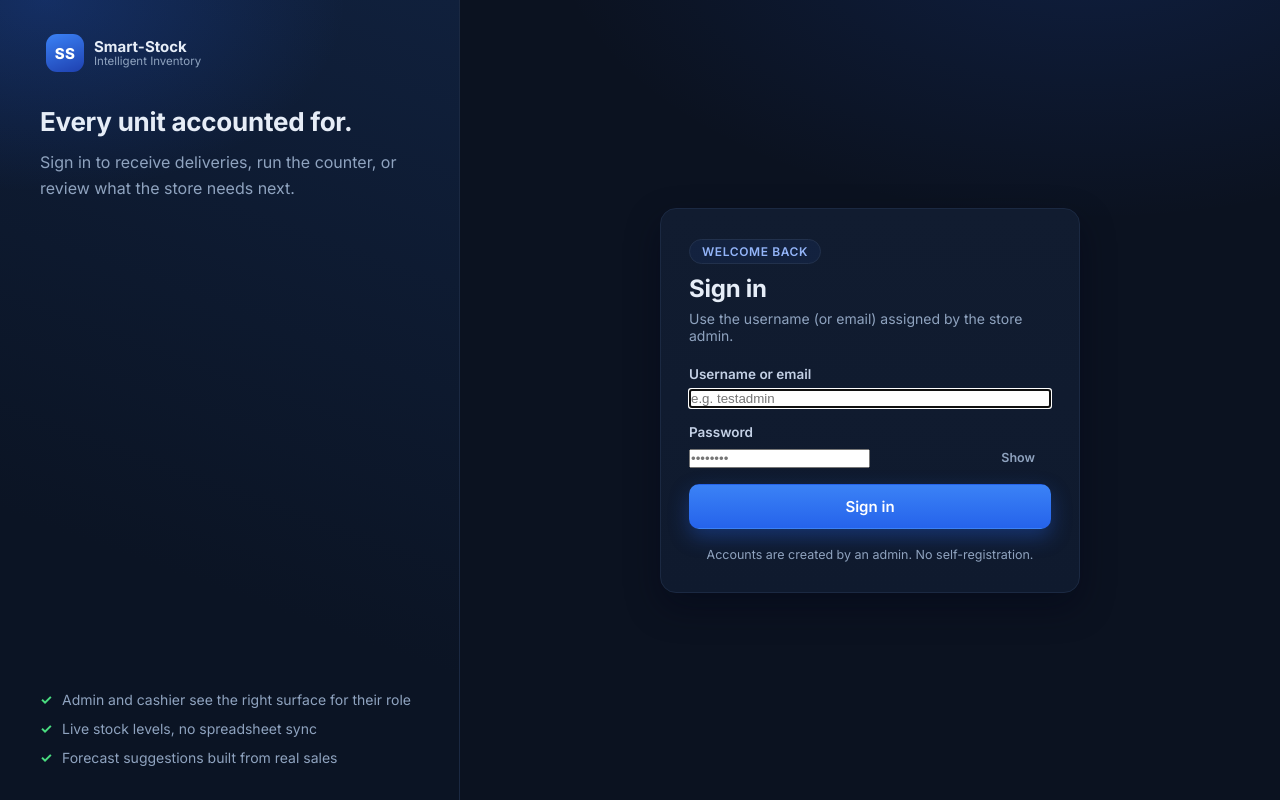
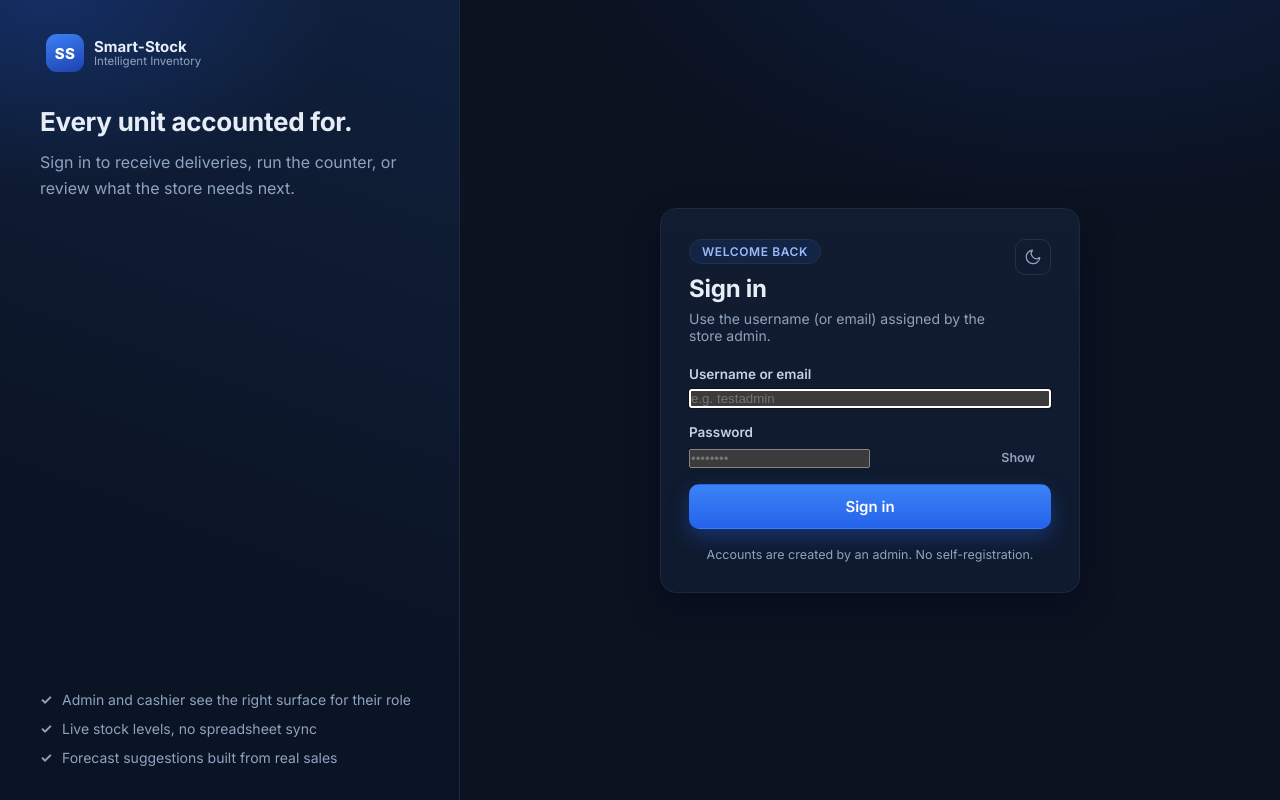
Before and after one commit to jerowm098/Smart-Stock, a React (Vite) app in the folder frontend/: page /login in a window 1280 px wide. Built offline with nearby package versions, Linux system fonts and the light colour scheme; no server answers.

Commit message:
Add global theme system: dark (default) + light theme with global toggle button

```diff
--- /dev/null
+++ b/frontend/src/components/ThemeToggle.jsx
@@ -0,0 +1,33 @@
+import { useTheme } from '../theme/ThemeContext.jsx';
+
+/**
+ * Global light/dark switch. Ginagamit ito sa lahat ng surfaces:
+ * AppLayout topbar, public Home nav, at Login card.
+ */
+export default function ThemeToggle() {
+    const { theme, toggleTheme } = useTheme();
+    const isDark = theme === 'dark';
+
+    return (
+        <button
+            type="button"
+            className="theme-toggle"
+            onClick={toggleTheme}
+            aria-label={isDark ? 'Switch to light theme' : 'Switch to dark theme'}
+            title={isDark ? 'Light theme' : 'Dark theme'}
+        >
+            {isDark ? (
+                // Moon: nasa dark theme ka, pindutin para mag-light
+                <svg viewBox="0 0 24 24" fill="none" stroke="currentColor" strokeWidth="1.7" strokeLinecap="round" strokeLinejoin="round" aria-hidden="true">
+                    <path d="M21 12.79A9 9 0 1111.21 3 7 7 0 0021 12.79z" />
+                </svg>
+            ) : (
+                // Sun: nasa light theme ka, pindutin para mag-dark
+                <svg viewBox="0 0 24 24" fill="none" stroke="currentColor" strokeWidth="1.7" strokeLinecap="round" strokeLinejoin="round" aria-hidden="true">
+                    <circle cx="12" cy="12" r="4" />
+                    <path d="M12 2v2m0 16v2M4.93 4.93l1.41 1.41m11.32 11.32l1.41 1.41M2 12h2m16 0h2M4.93 19.07l1.41-1.41M17.66 6.34l1.41-1.41" />
+                </svg>
+            )}
+        </button>
+    );
+}
--- a/frontend/src/layouts/AppLayout.jsx
+++ b/frontend/src/layouts/AppLayout.jsx
@@ -1,5 +1,6 @@
 import { useEffect, useState } from 'react';
 import { NavLink, Outlet, useLocation, useNavigate } from 'react-router-dom';
+import ThemeToggle from '../components/ThemeToggle.jsx';
 import { useAuth } from '../auth/AuthContext.jsx';
 
 const ADMIN_NAV = [
@@ -106,6 +107,7 @@ export default function AppLayout() {
                     <span className="topbar-meta">
                         {user?.role === 'admin' ? 'All store data' : 'Checkout counter'}
                     </span>
+                    <ThemeToggle />
                 </header>
 
                 <main className="content">
--- a/frontend/src/main.jsx
+++ b/frontend/src/main.jsx
@@ -3,14 +3,17 @@ import { createRoot } from 'react-dom/client';
 import { BrowserRouter } from 'react-router-dom';
 import App from './App.jsx';
 import { AuthProvider } from './auth/AuthContext.jsx';
+import { ThemeProvider } from './theme/ThemeContext.jsx';
 import './styles/app.css';
 
 createRoot(document.getElementById('root')).render(
     <StrictMode>
-        <BrowserRouter>
-            <AuthProvider>
-                <App />
-            </AuthProvider>
-        </BrowserRouter>
+        <ThemeProvider>
+            <BrowserRouter>
+                <AuthProvider>
+                    <App />
+                </AuthProvider>
+            </BrowserRouter>
+        </ThemeProvider>
     </StrictMode>,
 );
--- a/frontend/src/pages/Home.jsx
+++ b/frontend/src/pages/Home.jsx
@@ -1,4 +1,5 @@
 import { Link } from 'react-router-dom';
+import ThemeToggle from '../components/ThemeToggle.jsx';
 import { homeFor } from '../lib/api.js';
 import { useAuth } from '../auth/AuthContext.jsx';
 
@@ -43,6 +44,8 @@ export default function Home() {
                     <a href="#features">Features</a>
                     <a href="#how">How it works</a>
                 </nav>
+
+                <ThemeToggle />
 
                 {!loading && (
                     <Link to={primaryTo} className="btn btn-primary">
--- a/frontend/src/pages/Login.jsx
+++ b/frontend/src/pages/Login.jsx
@@ -1,5 +1,6 @@
 import { useState } from 'react';
 import { Link, Navigate, useNavigate } from 'react-router-dom';
+import ThemeToggle from '../components/ThemeToggle.jsx';
 import { homeFor } from '../lib/api.js';
 import { useAuth } from '../auth/AuthContext.jsx';
 
@@ -63,11 +64,14 @@ export default function Login() {
 
             <main className="auth-main">
                 <div className="auth-card">
-                    <header>
-                        <span className="eyebrow">Welcome back</span>
-                        <h1>Sign in</h1>
-                        <p>Use the username (or email) assigned by the store admin.</p>
-                    </header>
+                    <div className="auth-card-head">
+                        <header>
+                            <span className="eyebrow">Welcome back</span>
+                            <h1>Sign in</h1>
+                            <p>Use the username (or email) assigned by the store admin.</p>
+                        </header>
+                        <ThemeToggle />
+                    </div>
 
                     <form onSubmit={handleSubmit} className="form" noValidate>
                         <label className="field">
--- a/frontend/src/styles/app.css
+++ b/frontend/src/styles/app.css
@@ -1,8 +1,15 @@
 /* ==========================================================================
    Smart-Stock SPA — global styles
+   Theme system: dark (default) + light. Ang lahat ng kulay ay dadaan sa
+   CSS variables sa :root, at ang [data-theme='light'] block lang ang
+   nag-o-override. Ang ThemeContext + ThemeToggle ang humahawak ng switch.
    ========================================================================== */
 
-:root {
+:root,
+[data-theme='dark'] {
+    color-scheme: dark;
+
+    /* base palette */
     --bg: #0b1220;
     --bg-soft: #0f1a2e;
     --surface: #111c30;
@@ -11,16 +18,103 @@
     --border-soft: #1b2942;
     --text: #e6edf7;
     --muted: #8fa3bf;
+
+    /* brand + status */
     --primary: #2563eb;
     --primary-2: #3b82f6;
+    --on-primary: #ffffff;
     --success: #22c55e;
     --warning: #f59e0b;
     --danger: #ef4444;
+
+    /* semantic (theme-aware) */
+    --input-bg: #0f1a2e;
+    --placeholder: #5c7192;
+    --label: #c4d1e6;
+    --primary-soft-bg: rgba(37, 99, 235, 0.12);
+    --primary-soft-border: rgba(37, 99, 235, 0.3);
+    --primary-soft-text: #9db9f8;
+    --active-nav-text: --active-nav-text;
+    --panel-blur: rgba(10, 16, 28, 0.72);
+    --nav-blur: linear-gradient(180deg, rgba(11, 18, 32, 0.92), rgba(11, 18, 32, 0.6));
+    --aside-bg: radial-gradient(500px 320px at 10% 0%, rgba(37, 99, 235, 0.25), transparent 60%),
+        linear-gradient(200deg, #10203c, #0b1424 70%);
+    --inset-bg: rgba(11, 18, 32, 0.45);
+    --row-hover: rgba(22, 35, 58, 0.5);
+    --backdrop: rgba(2, 6, 23, 0.66);
+    --glow-a: rgba(37, 99, 235, 0.16);
+    --glow-b: rgba(34, 197, 94, 0.08);
+    --glow-hero: rgba(37, 99, 235, 0.28);
+
+    /* status text sa tinted backgrounds */
+    --success-text: --success-text);
+    --warn-text: --warn-text);
+    --danger-text: --danger-text);
+    --notice-text: --notice-text);
+    --error-text: --error-text);
+    --success-text-strong: --success-text-strong);
+
+    /* elevation */
+    --shadow: 0 14px 34px rgba(2, 6, 23, 0.4);
+    --shadow-lg: 0 24px 60px rgba(2, 6, 23, 0.55);
+    --shadow-primary: 0 8px 20px rgba(37, 99, 235, 0.35);
+    --focus-ring: rgba(37, 99, 235, 0.25);
+
     --radius: 12px;
     --radius-sm: 8px;
-    --shadow: 0 14px 34px rgba(2, 6, 23, 0.4);
     --sidebar-w: 250px;
     --topbar-h: 62px;
+}
+
+/* ------------------------------------------------------------------
+   LIGHT THEME — override ng tokens lang, walang component changes
+   ------------------------------------------------------------------ */
+[data-theme='light'] {
+    color-scheme: light;
+
+    --bg: #eef2f7;
+    --bg-soft: #f6f8fb;
+    --surface: #ffffff;
+    --surface-2: #e8eef6;
+    --border: #d4dce8;
+    --border-soft: #e2e8f0;
+    --text: #17233b;
+    --muted: #5b6b84;
+
+    --on-primary: #ffffff;
+    --success: #16a34a;
+    --warning: #d97706;
+    --danger: #dc2626;
+
+    --input-bg: #ffffff;
+    --placeholder: #93a3ba;
+    --label: #33415c;
+    --primary-soft-bg: rgba(37, 99, 235, 0.08);
+    --primary-soft-border: rgba(37, 99, 235, 0.25);
+    --primary-soft-text: #1d4ed8;
+    --active-nav-text: #1e40af;
+    --panel-blur: rgba(255, 255, 255, 0.85);
+    --nav-blur: linear-gradient(180deg, rgba(255, 255, 255, 0.94), rgba(255, 255, 255, 0.7));
+    --aside-bg: radial-gradient(500px 320px at 10% 0%, rgba(37, 99, 235, 0.12), transparent 60%),
+        linear-gradient(200deg, #ffffff, #dbe6f7 70%);
+    --inset-bg: rgba(15, 26, 46, 0.045);
+    --row-hover: rgba(37, 99, 235, 0.06);
+    --backdrop: rgba(15, 23, 42, 0.4);
+    --glow-a: rgba(37, 99, 235, 0.08);
+    --glow-b: rgba(34, 197, 94, 0.06);
+    --glow-hero: rgba(37, 99, 235, 0.14);
+
+    --success-text: #15803d;
+    --warn-text: #b45309;
+    --danger-text: #b91c1c;
+    --notice-text: #92400e;
+    --error-text: #b91c1c;
+    --success-text-strong: #166534;
+
+    --shadow: 0 10px 26px rgba(15, 23, 42, 0.1);
+    --shadow-lg: 0 20px 50px rgba(15, 23, 42, 0.16);
+    --shadow-primary: 0 8px 20px rgba(37, 99, 235, 0.25);
+    --focus-ring: rgba(37, 99, 235, 0.18);
 }
 
 * {
@@ -38,8 +132,8 @@ body,
 body {
     font-family: 'Inter', system-ui, -apple-system, 'Segoe UI', sans-serif;
     background:
-        radial-gradient(900px 500px at 85% -10%, rgba(37, 99, 235, 0.16), transparent 60%),
-        radial-gradient(700px 420px at -10% 30%, rgba(34, 197, 94, 0.08), transparent 60%),
+        radial-gradient(900px 500px at 85% -10%, var(--glow-a), transparent 60%),
+        radial-gradient(700px 420px at -10% 30%, var(--glow-b), transparent 60%),
         var(--bg);
     color: var(--text);
     -webkit-font-smoothing: antialiased;
@@ -77,8 +171,8 @@ h1, h2, h3, h4 {
     color: var(--primary-2);
 }
 
-.text-warn { color: var(--warning); }
-.text-danger { color: var(--danger); }
+.text-warn { color: var(--warn-text); }
+.text-danger { color: var(--danger-text); }
 
 /* --------------------------------------------------------------------------
    Buttons, inputs, pills
@@ -102,8 +196,8 @@ h1, h2, h3, h4 {
 
 .btn-primary {
     background: linear-gradient(180deg, var(--primary-2), var(--primary));
-    color: #fff;
-    box-shadow: 0 8px 20px rgba(37, 99, 235, 0.35);
+    color: var(--on-primary);
+    box-shadow: var(--shadow-primary);
 }
 
 .btn-primary:hover { filter: brightness(1.08); }
@@ -124,7 +218,7 @@ h1, h2, h3, h4 {
     padding: 10px 12px;
     border-radius: 10px;
     border: 1px solid var(--border);
-    background: var(--bg-soft);
+    background: var(--input-bg);
     color: var(--text);
     font: inherit;
     outline: none;
@@ -133,10 +227,10 @@ h1, h2, h3, h4 {
 
 .input:focus {
     border-color: var(--primary);
-    box-shadow: 0 0 0 3px rgba(37, 99, 235, 0.25);
+    box-shadow: 0 0 0 3px var(--focus-ring);
 }
 
-.input::placeholder { color: #5c7192; }
+.input::placeholder { color: var(--placeholder); }
 
 .pill {
     display: inline-flex;
@@ -149,9 +243,9 @@ h1, h2, h3, h4 {
     white-space: nowrap;
 }
 
-.pill-ok { background: rgba(34, 197, 94, 0.14); color: #4ade80; }
-.pill-warn { background: rgba(245, 158, 11, 0.14); color: #fbbf24; }
-.pill-danger { background: rgba(239, 68, 68, 0.16); color: #f87171; }
+.pill-ok { background: rgba(34, 197, 94, 0.14); color: var(--success-text); }
+.pill-warn { background: rgba(245, 158, 11, 0.14); color: var(--warn-text); }
+.pill-danger { background: rgba(239, 68, 68, 0.16); color: var(--danger-text); }
 .pill-neutral { background: rgba(143, 163, 191, 0.14); color: var(--muted); }
 
 .tag {
@@ -193,7 +287,7 @@ h1, h2, h3, h4 {
     position: sticky;
     top: 0;
     z-index: 5;
-    background: linear-gradient(180deg, rgba(11, 18, 32, 0.92), rgba(11, 18, 32, 0.6));
+    background: var(--nav-blur);
     backdrop-filter: blur(8px);
 }
 
@@ -210,7 +304,7 @@ h1, h2, h3, h4 {
     height: 38px;
     border-radius: 11px;
     background: linear-gradient(160deg, var(--primary-2), #1e40af);
-    color: #fff;
+    color: var(--on-primary);
     font-weight: 800;
     font-size: 15px;
     letter-spacing: 0.02em;
@@ -237,7 +331,7 @@ h1, h2, h3, h4 {
     position: absolute;
     inset: -40% -20% auto -20%;
     height: 420px;
-    background: radial-gradient(closest-side, rgba(37, 99, 235, 0.28), transparent);
+    background: radial-gradient(closest-side, var(--glow-hero), transparent);
     filter: blur(10px);
     pointer-events: none;
 }
@@ -247,8 +341,8 @@ h1, h2, h3, h4 {
     padding: 4px 12px;
     border: 1px solid var(--border);
     border-radius: 999px;
-    background: rgba(37, 99, 235, 0.08);
-    color: #93b4f8;
+    background: var(--primary-soft-bg);
+    color: var(--primary-soft-text);
     font-size: 12px;
     font-weight: 600;
     letter-spacing: 0.05em;
@@ -350,8 +444,8 @@ h1, h2, h3, h4 {
     width: 34px;
     height: 34px;
     border-radius: 10px;
-    background: rgba(37, 99, 235, 0.14);
-    color: #93b4f8;
+    background: var(--primary-soft-bg);
+    color: var(--primary-soft-text);
     font-weight: 700;
     font-size: 13px;
     margin-bottom: 12px;
@@ -386,9 +480,7 @@ h1, h2, h3, h4 {
     flex-direction: column;
     gap: 34px;
     padding: 34px 40px;
-    background:
-        radial-gradient(500px 320px at 10% 0%, rgba(37, 99, 235, 0.25), transparent 60%),
-        linear-gradient(200deg, #10203c, #0b1424 70%);
+    background: var(--aside-bg);
     border-right: 1px solid var(--border-soft);
 }
 
@@ -411,7 +503,7 @@ h1, h2, h3, h4 {
     content: '✓';
     position: absolute;
     left: 0;
-    color: #4ade80;
+    color: var(--success-text);
     font-weight: 700;
 }
 
@@ -434,10 +526,20 @@ h1, h2, h3, h4 {
 .auth-card h1 { font-size: 24px; margin: 10px 0 6px; }
 .auth-card header p { color: var(--muted); font-size: 14px; }
 
+.auth-card-head {
+    display: flex;
+    align-items: flex-start;
+    justify-content: space-between;
+    gap: 12px;
+    margin-bottom: 22px;
+}
+
+.auth-card-head header { margin-bottom: 0; }
+
 .form { display: flex; flex-direction: column; gap: 16px; }
 
 .field { display: flex; flex-direction: column; gap: 7px; }
-.field > span { font-size: 13.5px; font-weight: 600; color: #c4d1e6; }
+.field > span { font-size: 13.5px; font-weight: 600; color: var(--label); }
 
 .input-with-action { position: relative; }
 
@@ -460,7 +562,7 @@ h1, h2, h3, h4 {
 .form-error {
     background: rgba(239, 68, 68, 0.12);
     border: 1px solid rgba(239, 68, 68, 0.35);
-    color: #fca5a5;
+    color: var(--error-text);
     padding: 10px 12px;
     border-radius: 10px;
     font-size: 13.5px;
@@ -486,7 +588,7 @@ h1, h2, h3, h4 {
     flex-direction: column;
     gap: 18px;
     padding: 20px 14px;
-    background: rgba(10, 16, 28, 0.75);
+    background: var(--panel-blur);
     border-right: 1px solid var(--border-soft);
     position: fixed;
     inset: 0 auto 0 0;
@@ -499,9 +601,9 @@ h1, h2, h3, h4 {
     margin: 0 6px;
     padding: 5px 10px;
     border-radius: 8px;
-    background: rgba(37, 99, 235, 0.12);
-    border: 1px solid rgba(37, 99, 235, 0.3);
-    color: #9db9f8;
+    background: var(--primary-soft-bg);
+    border: 1px solid var(--primary-soft-border);
+    color: var(--primary-soft-text);
     font-size: 11.5px;
     font-weight: 700;
     text-transform: uppercase;
@@ -533,7 +635,7 @@ h1, h2, h3, h4 {
 
 .nav-link.is-active {
     background: linear-gradient(90deg, rgba(37, 99, 235, 0.22), rgba(37, 99, 235, 0.06));
-    color: #cfe0ff;
+    color: var(--active-nav-text);
     box-shadow: inset 2px 0 0 var(--primary-2);
 }
 
@@ -556,7 +658,7 @@ h1, h2, h3, h4 {
     height: 34px;
     border-radius: 50%;
     background: linear-gradient(160deg, var(--primary-2), #1e40af);
-    color: #fff;
+    color: var(--on-primary);
     font-weight: 700;
     font-size: 14px;
 }
@@ -568,7 +670,7 @@ h1, h2, h3, h4 {
 .sidebar-backdrop {
     position: fixed;
     inset: 0;
-    background: rgba(2, 6, 23, 0.6);
+    background: var(--backdrop);
     z-index: 25;
 }
 
@@ -587,7 +689,7 @@ h1, h2, h3, h4 {
     gap: 14px;
     padding: 0 24px;
     border-bottom: 1px solid var(--border-soft);
-    background: rgba(10, 16, 28, 0.7);
+    background: var(--panel-blur);
     backdrop-filter: blur(8px);
     position: sticky;
     top: 0;
@@ -677,14 +779,14 @@ h1, h2, h3, h4 {
 }
 
 .table tbody tr:last-child td { border-bottom: 0; }
-.table tbody tr:hover { background: rgba(22, 35, 58, 0.5); }
+.table tbody tr:hover { background: var(--row-hover); }
 
 .text-right { text-align: right; }
 
 .notice {
     border: 1px dashed rgba(245, 158, 11, 0.5);
     background: rgba(245, 158, 11, 0.08);
-    color: #fcd34d;
+    color: var(--notice-text);
     border-radius: var(--radius-sm);
     padding: 11px 14px;
     font-size: 13.5px;
@@ -730,8 +832,8 @@ h1, h2, h3, h4 {
     width: 46px;
     height: 46px;
     border-radius: 12px;
-    background: rgba(37, 99, 235, 0.12);
-    color: #9db9f8;
+    background: var(--primary-soft-bg);
+    color: var(--primary-soft-text);
     font-size: 20px;
     margin-bottom: 4px;
 }
@@ -778,7 +880,7 @@ h1, h2, h3, h4 {
 .modal-overlay {
     position: fixed;
     inset: 0;
-    background: rgba(2, 6, 23, 0.66);
+    background: var(--backdrop);
     display: grid;
     place-items: center;
     padding: 20px;
@@ -798,7 +900,7 @@ h1, h2, h3, h4 {
     background: linear-gradient(180deg, var(--surface), var(--bg-soft));
     border: 1px solid var(--border);
     border-radius: 16px;
-    box-shadow: 0 24px 60px rgba(2, 6, 23, 0.55);
+    box-shadow: var(--shadow-lg);
     animation: modalPop 0.18s ease;
 }
 
@@ -831,6 +933,27 @@ h1, h2, h3, h4 {
 
 .icon-btn:hover { background: var(--surface-2); color: var(--text); }
 
+/* Theme toggle (global) — sun/moon switch */
+.theme-toggle {
+    display: inline-grid;
+    place-items: center;
+    width: 36px;
+    height: 36px;
+    border-radius: 10px;
+    border: 1px solid var(--border);
+    color: var(--muted);
+    background: transparent;
+    transition: background 0.15s ease, color 0.15s ease, border-color 0.15s ease;
+    flex-shrink: 0;
+}
+
+.theme-toggle:hover {
+    background: var(--surface-2);
+    color: var(--text);
+}
+
+.theme-toggle svg { width: 18px; height: 18px; }
+
 .modal-body { padding: 20px; }
 .modal-body .form { margin: 0; }
 
@@ -859,9 +982,9 @@ h1, h2, h3, h4 {
     line-height: 1.5;
 }
 
-.alert-success { background: rgba(34, 197, 94, 0.1); border: 1px solid rgba(34, 197, 94, 0.35); color: #86efac; }
-.alert-error { background: rgba(239, 68, 68, 0.1); border: 1px solid rgba(239, 68, 68, 0.4); color: #fca5a5; }
-.alert-info { background: rgba(37, 99, 235, 0.1); border: 1px solid rgba(37, 99, 235, 0.35); color: #93c5fd; }
+.alert-success { background: rgba(34, 197, 94, 0.1); border: 1px solid rgba(34, 197, 94, 0.35); color: var(--success-text-strong); }
+.alert-error { background: rgba(239, 68, 68, 0.1); border: 1px solid rgba(239, 68, 68, 0.4); color: var(--error-text); }
+.alert-info { background: rgba(37, 99, 235, 0.1); border: 1px solid rgba(37, 99, 235, 0.35); color: var(--primary-soft-text); }
 
 .alert-close { color: inherit; opacity: 0.7; font-size: 12px; }
 .alert-close:hover { opacity: 1; }
@@ -898,7 +1021,7 @@ h1, h2, h3, h4 {
 
 .mode-tab.is-active {
     background: linear-gradient(180deg, var(--primary-2), var(--primary));
-    color: #fff;
+    color: var(--on-primary);
 }
 
 .filter-grid {
@@ -948,19 +1071,19 @@ h1, h2, h3, h4 {
 
 .btn-sm { padding: 5px 10px; font-size: 12.5px; border-radius: 8px; }
 
-.btn-danger-text { color: #f87171; }
+.btn-danger-text { color: var(--danger-text); }
 .btn-danger-text:hover { border-color: rgba(239, 68, 68, 0.5); }
 
 .row-clickable { cursor: pointer; }
-.row-clickable:hover { background: rgba(22, 35, 58, 0.5); }
+.row-clickable:hover { background: var(--row-hover); }
 
-.details-row > td { background: rgba(11, 18, 32, 0.5); padding: 0; }
+.details-row > td { background: var(--inset-bg); padding: 0; }
 
 .details-inner { padding: 14px 18px; }
 .details-meta { font-size: 12.5px; margin-bottom: 10px; }
 
 .table-plain { border: 1px solid var(--border-soft); border-radius: 10px; overflow: hidden; }
-.table-plain th { background: rgba(22, 35, 58, 0.6); }
+.table-plain th { background: var(--surface-2); }
 .table-plain th,
 .table-plain td { padding: 9px 12px; }
 
@@ -1025,7 +1148,7 @@ button.pos-card:disabled { cursor: not-allowed; }
     top: 12px;
     right: 12px;
     background: var(--primary);
-    color: #fff;
+    color: var(--on-primary);
     font-size: 11px;
     font-weight: 700;
     padding: 2px 8px;
@@ -1059,7 +1182,7 @@ button.pos-card:disabled { cursor: not-allowed; }
     flex-direction: column;
     border: 1px solid var(--border-soft);
     border-radius: 10px;
-    background: rgba(11, 18, 32, 0.4);
+    background: var(--inset-bg);
 }
 
 .cart-line {
@@ -1108,7 +1231,7 @@ button.pos-card:disabled { cursor: not-allowed; }
     width: 40px;
     height: 28px;
     text-align: center;
-    background: var(--bg-soft);
+    background: var(--input-bg);
     color: var(--text);
     border: 0;
     outline: none;
@@ -1159,14 +1282,14 @@ button.pos-card:disabled { cursor: not-allowed; }
     border: 1px solid rgba(34, 197, 94, 0.3);
 }
 
-.change-row strong { color: #4ade80; font-size: 16px; }
+.change-row strong { color: var(--success-text); font-size: 16px; }
 
 .change-row.is-short {
     background: rgba(239, 68, 68, 0.1);
     border-color: rgba(239, 68, 68, 0.35);
 }
 
-.change-row.is-short strong { color: #f87171; }
+.change-row.is-short strong { color: var(--danger-text); }
 
 .quick-cash { display: flex; flex-wrap: wrap; gap: 6px; }
 
--- /dev/null
+++ b/frontend/src/theme/ThemeContext.jsx
@@ -0,0 +1,68 @@
+import { createContext, useContext, useEffect, useMemo, useState } from 'react';
+
+/**
+ * Global theme state (dark / light).
+ *
+ * - Dark ang default ("current theme").
+ * - Ang pinili ng user ay naka-save sa localStorage, kaya nababalik ito
+ *   sa susunod na visit.
+ * - Ang aktwal na paglipat ng kulay ay ginagawa ng CSS: ang provider ay
+ *   nagse-set lang ng data-theme sa <html>, at ang [data-theme='light']
+ *   token overrides sa app.css ang bahala sa lahat ng kulay.
+ *
+ * Anti-flash: ang index.html ay may inline script na nagse-set na agad ng
+ * data-theme bago pa ma-load ang React.
+ */
+
+const STORAGE_KEY = 'smart-stock-theme';
+
+const ThemeContext = createContext(null);
+
+function readSavedTheme() {
+    try {
+        const saved = window.localStorage.getItem(STORAGE_KEY);
+
+        if (saved === 'light' || saved === 'dark') {
+            return saved;
+        }
+    } catch {
+        // Private mode / storage disabled — fall through to the default.
+    }
+
+    return 'dark';
+}
+
+export function ThemeProvider({ children }) {
+    const [theme, setTheme] = useState(readSavedTheme);
+
+    useEffect(() => {
+        document.documentElement.dataset.theme = theme;
+
+        try {
+            window.localStorage.setItem(STORAGE_KEY, theme);
+        } catch {
+            // Ignore write failures; the toggle still works for this session.
+        }
+    }, [theme]);
+
+    const value = useMemo(
+        () => ({
+            theme,
+            setTheme,
+            toggleTheme: () => setTheme((current) => (current === 'dark' ? 'light' : 'dark')),
+        }),
+        [theme],
+    );
+
+    return <ThemeContext.Provider value={value}>{children}</ThemeContext.Provider>;
+}
+
+export function useTheme() {
+    const context = useContext(ThemeContext);
+
+    if (!context) {
+        throw new Error('useTheme must be used inside <ThemeProvider>.');
+    }
+
+    return context;
+}
```
Also changed, not shown: frontend/index.html (+9 -0 lines).
